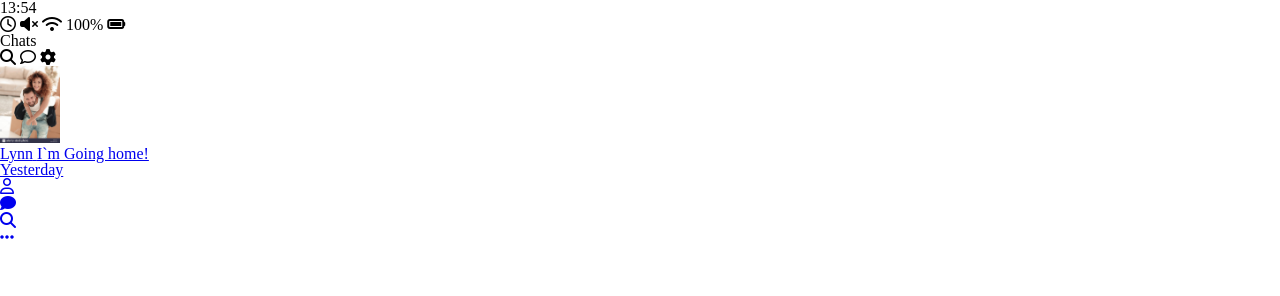
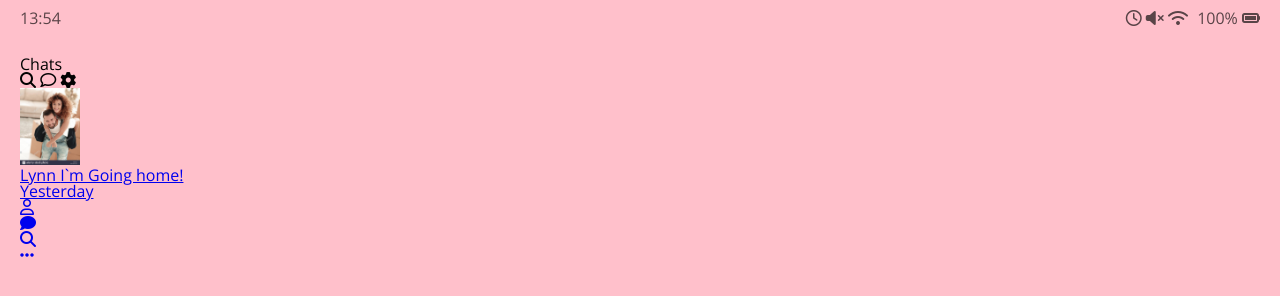
Before and after one commit to blips66/Kakao-Clone_2.0, a plain HTML site: page index.html in a window 1280 px wide. Drawn offline with nearby package versions, Linux system fonts and the light colour scheme.

Commit message:
kokoa.css
in the middle of clone coding

```diff
--- /dev/null
+++ b/css/status-bar.css
@@ -0,0 +1,14 @@
+.status-bar {
+  display: flex;
+  justify-content: space-between;
+  margin-bottom: 30px;
+  opacity: 0.65;
+}
+
+.status-bar i {
+  font-size: 16px;
+}
+
+.status-bar .status-bar__battery-level {
+  margin-left: 5px;
+}
--- a/css/styles.css
+++ b/css/styles.css
@@ -1 +1,12 @@
 @import "reset.css";
+/* 모든 값을 0으로 설정해준다 */
+@import url("https://fonts.googleapis.com/css2?family=Open+Sans:wght@400;700&display=swap");
+@import "status-bar.css";
+
+body {
+  background-color: pink;
+  padding: 10px 20px;
+  color: #020202;
+  font-family: "Open Sans", -apple-system, BlinkMacSystemFont, "Segoe UI",
+    Roboto, Oxygen, Ubuntu, Cantarell, "Open Sans", "Helvetica Neue", sans-serif;
+}
--- a/index.html
+++ b/index.html
@@ -16,12 +16,13 @@
       <div class="status-bar__column">
         <span class="status-bar__clock">13:54</span>
       </div>
-      <div class="status-bar__column"></div>
-      <i class="far fa-clock"></i>
-      <i class="fas fa-volume-mute"></i>
-      <i class="fas fa-wifi"></i>
-      <span class="status-bar__battery-level">100%</span>
-      <i class="fas fa-battery-full"></i>
+      <div class="status-bar__column">
+        <i class="far fa-clock"></i>
+        <i class="fas fa-volume-mute"></i>
+        <i class="fas fa-wifi"></i>
+        <span class="status-bar__battery-level">100%</span>
+        <i class="fas fa-battery-full"></i>
+      </div>
     </div>
     <header class="header">
       <div class="header__header-column">
```
Also changed, not shown: chat.html (+7 -6 lines), find.html (+7 -6 lines), friends.html (+7 -6 lines), more.html (+7 -6 lines), settings.html (+7 -6 lines).
